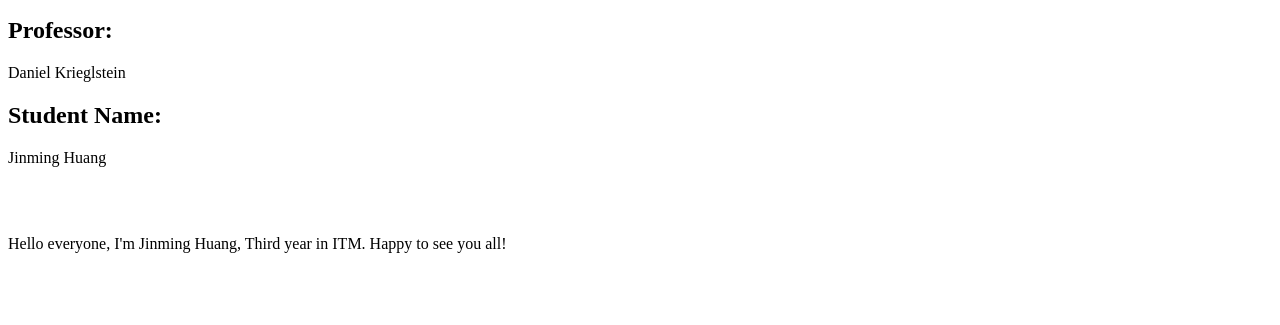
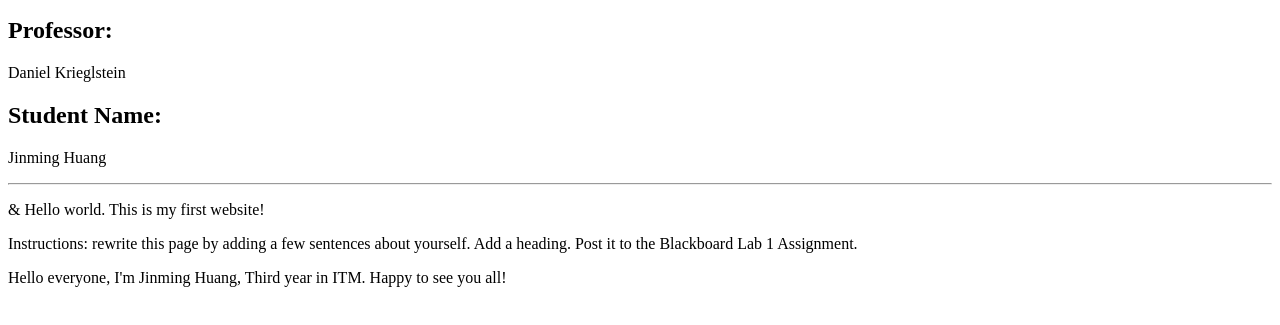
Before and after one commit to jessi0000/jessi.github.io, a plain HTML site: page lab1/index.html in a window 1280 px wide. Shown: the part 105-430 px from the top of the page. Drawn offline with Linux system fonts and the light colour scheme.

Commit message:
lab1 submission

```diff
--- a/lab1/index.html
+++ b/lab1/index.html
@@ -11,7 +11,9 @@
 <p>Daniel Krieglstein</p>
 <h2>Student Name:</h2>
 <p>Jinming Huang</p>
-<br></br>
+<hr>
+<p>&amp; Hello world. This is my first website!</p>
+<p>Instructions: rewrite this page by adding a few sentences about yourself. Add a heading. Post it to the Blackboard Lab 1 Assignment.</p>
 <p>Hello everyone, I'm Jinming Huang, Third year in ITM. Happy to see you all!</p>
 
 </body>
```
Also changed, not shown: index.html (+2 -0 lines).
